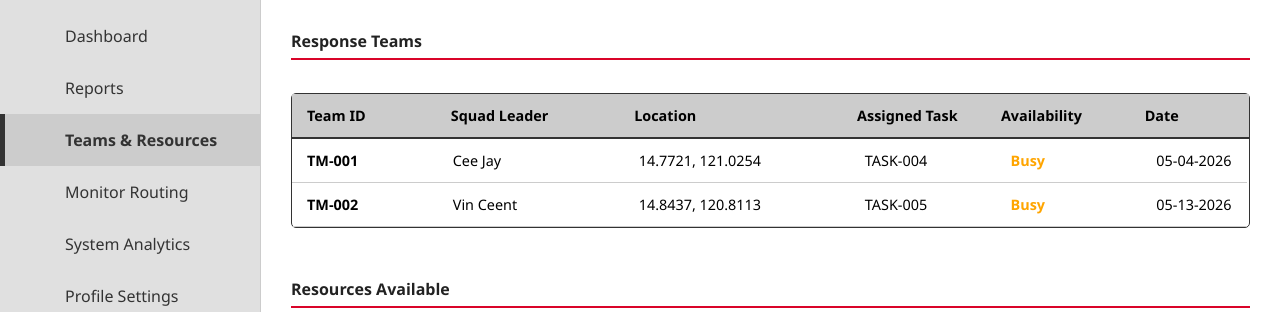
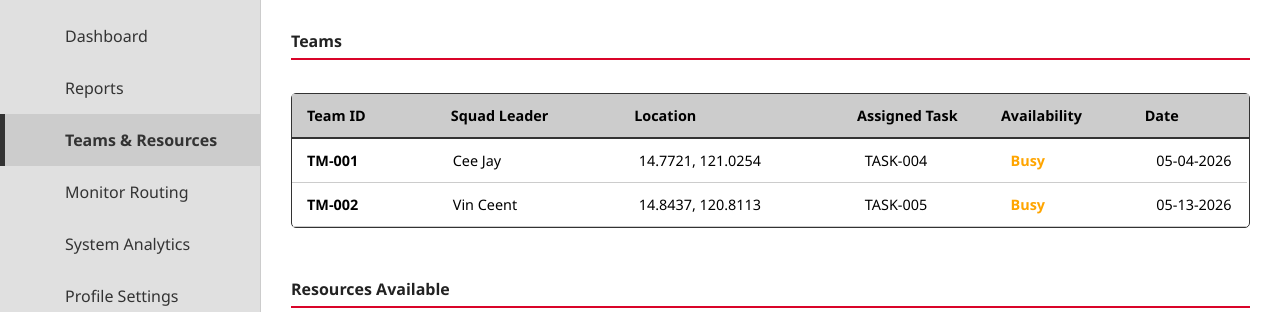
Before and after one commit to czrnaa/thesis-visio-codicis, a Flask app: page /teams in a window 1280 px wide. Shown: the part 60-372 px from the top of the page. Run offline with Flask 3, Linux system fonts and the light colour scheme; a user stored in the database is signed in; data that the repository does not hold is empty.

Commit message:
version 3.3.1: corrections

```diff
--- a/templates/teams.html
+++ b/templates/teams.html
@@ -154,7 +154,7 @@
 
         <div class="content">
 
-            <div style="font-size:1rem;font-weight:700;color:#222;margin-bottom:8px;padding-bottom:6px;border-bottom:2px solid #d90429;">Response Teams</div>
+            <div style="font-size:1rem;font-weight:700;color:#222;margin-bottom:8px;padding-bottom:6px;border-bottom:2px solid #d90429;">Teams</div>
             <div class="table-container">
                 <div class="table-header">
                     <table>
```
